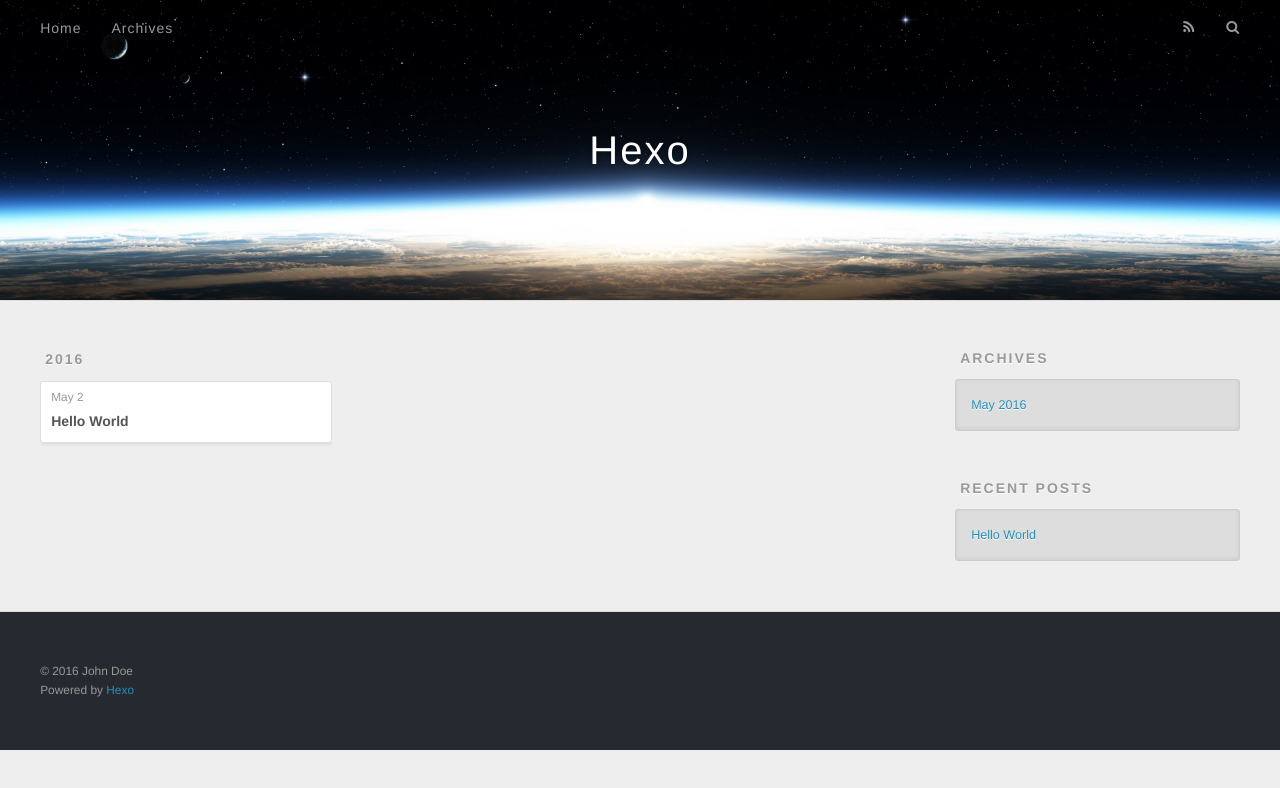
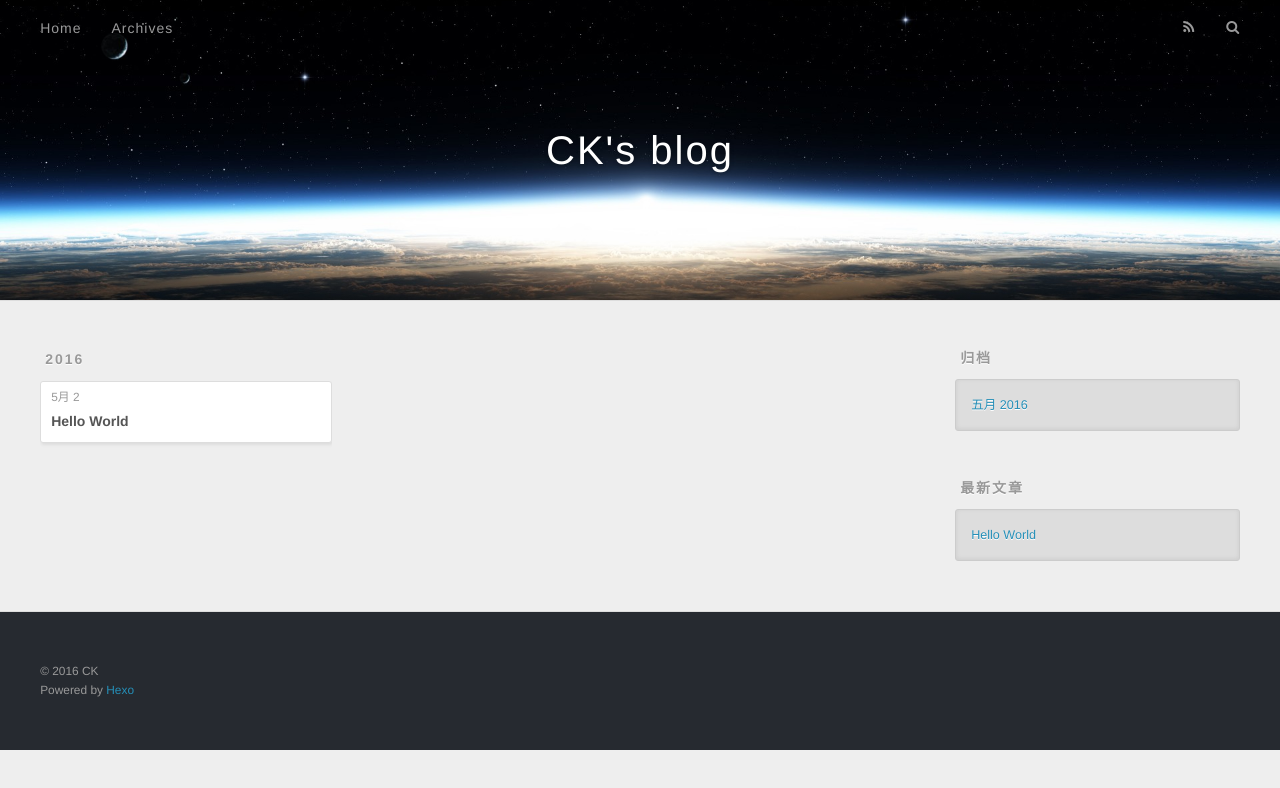
Before and after one commit to sdck139/sdck139.github.io, a plain HTML site: page archives/index.html in a window 1280 px wide. Drawn offline with nearby package versions, Linux system fonts and the light colour scheme.

Commit message:
Site updated: 2016-05-02 22:55:16

```diff
--- a/archives/index.html
+++ b/archives/index.html
@@ -3,19 +3,19 @@
 <head>
   <meta charset="utf-8">
 
-  <title>Archives | Hexo</title>
+  <title>归档 | CK&#39;s blog</title>
   <meta name="viewport" content="width=device-width, initial-scale=1, maximum-scale=1">
-  <meta name="description">
+  <meta name="description" content="to make a beteer world">
 <meta property="og:type" content="website">
-<meta property="og:title" content="Hexo">
+<meta property="og:title" content="CK's blog">
 <meta property="og:url" content="http://yoursite.com/archives/index.html">
-<meta property="og:site_name" content="Hexo">
-<meta property="og:description">
+<meta property="og:site_name" content="CK's blog">
+<meta property="og:description" content="to make a beteer world">
 <meta name="twitter:card" content="summary">
-<meta name="twitter:title" content="Hexo">
-<meta name="twitter:description">
+<meta name="twitter:title" content="CK's blog">
+<meta name="twitter:description" content="to make a beteer world">
 
-    <link rel="alternate" href="/atom.xml" title="Hexo" type="application/atom+xml">
+    <link rel="alternate" href="/atom.xml" title="CK&#39;s blog" type="application/atom+xml">
 
 
     <link rel="icon" href="/favicon.png">
@@ -36,7 +36,7 @@
   <div id="header-outer" class="outer">
     <div id="header-title" class="inner">
       <h1 id="logo-wrap">
-        <a href="/" id="logo">Hexo</a>
+        <a href="/" id="logo">CK&#39;s blog</a>
       </h1>
 
     </div>
@@ -53,7 +53,7 @@
 
           <a id="nav-rss-link" class="nav-icon" href="/atom.xml" title="RSS Feed"></a>
 
-        <a id="nav-search-btn" class="nav-icon" title="Search"></a>
+        <a id="nav-search-btn" class="nav-icon" title="搜索"></a>
       </nav>
       <div id="search-form-wrap">
         <form action="//google.com/search" method="get" accept-charset="UTF-8" class="search-form"><input type="search" name="q" results="0" class="search-form-input" placeholder="Search"><button type="submit" class="search-form-submit">&#xF002;</button><input type="hidden" name="sitesearch" value="http://yoursite.com"></form>
@@ -79,7 +79,7 @@
   <div class="archive-article-inner">
     <header class="archive-article-header">
       <a href="/2016/05/02/hello-world/" class="archive-article-date">
-  <time datetime="2016-05-02T14:00:22.481Z" itemprop="datePublished">May 2</time>
+  <time datetime="2016-05-02T14:00:22.481Z" itemprop="datePublished">5月 2</time>
 </a>
 
 
@@ -110,9 +110,9 @@
 
 
   <div class="widget-wrap">
-    <h3 class="widget-title">Archives</h3>
+    <h3 class="widget-title">归档</h3>
     <div class="widget">
-      <ul class="archive-list"><li class="archive-list-item"><a class="archive-list-link" href="/archives/2016/05/">May 2016</a></li></ul>
+      <ul class="archive-list"><li class="archive-list-item"><a class="archive-list-link" href="/archives/2016/05/">五月 2016</a></li></ul>
     </div>
   </div>
 
@@ -120,7 +120,7 @@
 
 
   <div class="widget-wrap">
-    <h3 class="widget-title">Recent Posts</h3>
+    <h3 class="widget-title">最新文章</h3>
     <div class="widget">
       <ul>
 
@@ -140,7 +140,7 @@
 
   <div class="outer">
     <div id="footer-info" class="inner">
-      &copy; 2016 John Doe<br>
+      &copy; 2016 CK<br>
       Powered by <a href="http://hexo.io/" target="_blank">Hexo</a>
     </div>
   </div>
```
Also changed, not shown: 2016/05/02/hello-world/index.html (+10 -10 lines), archives/2016/05/index.html (+15 -15 lines), archives/2016/index.html (+15 -15 lines), index.html (+15 -15 lines).
